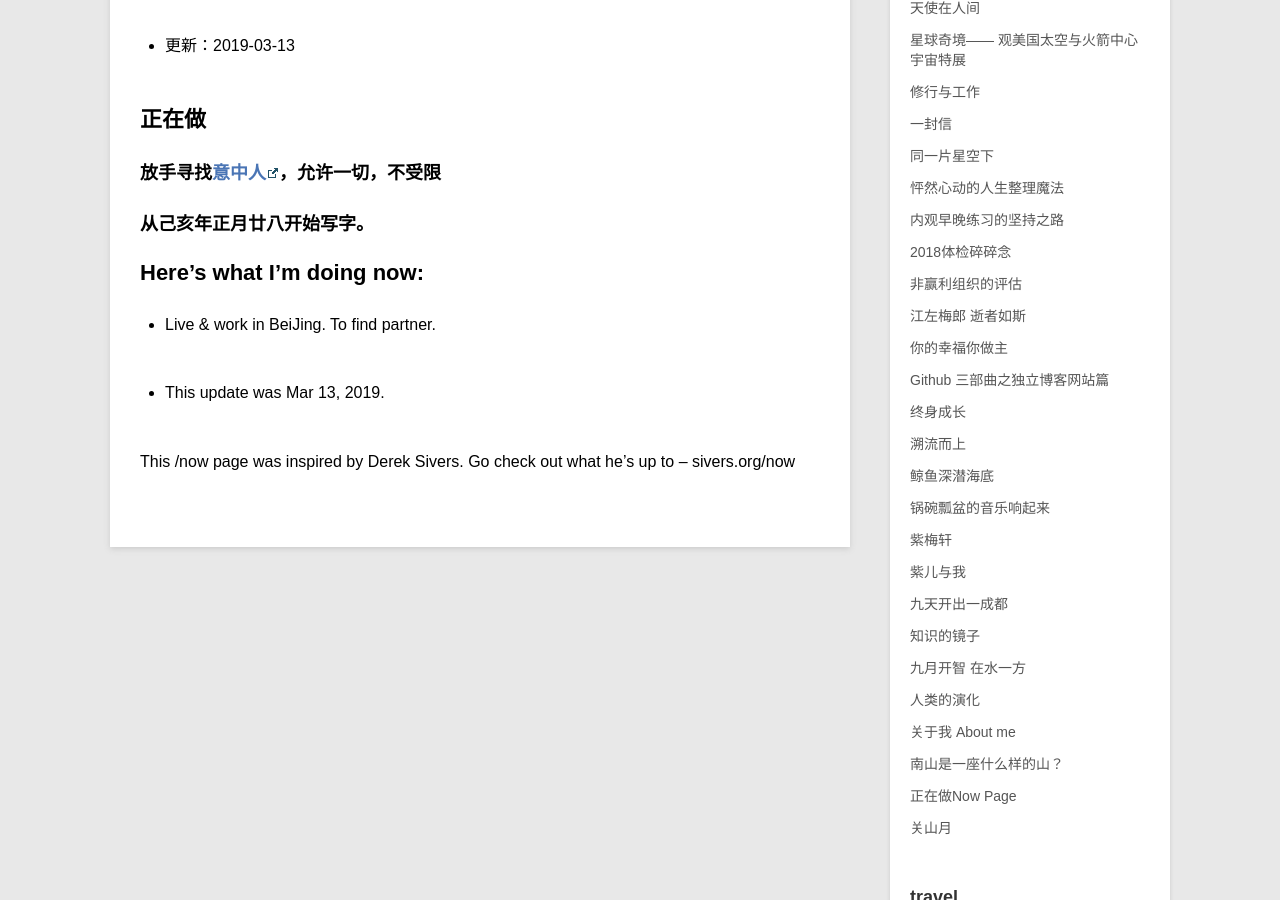
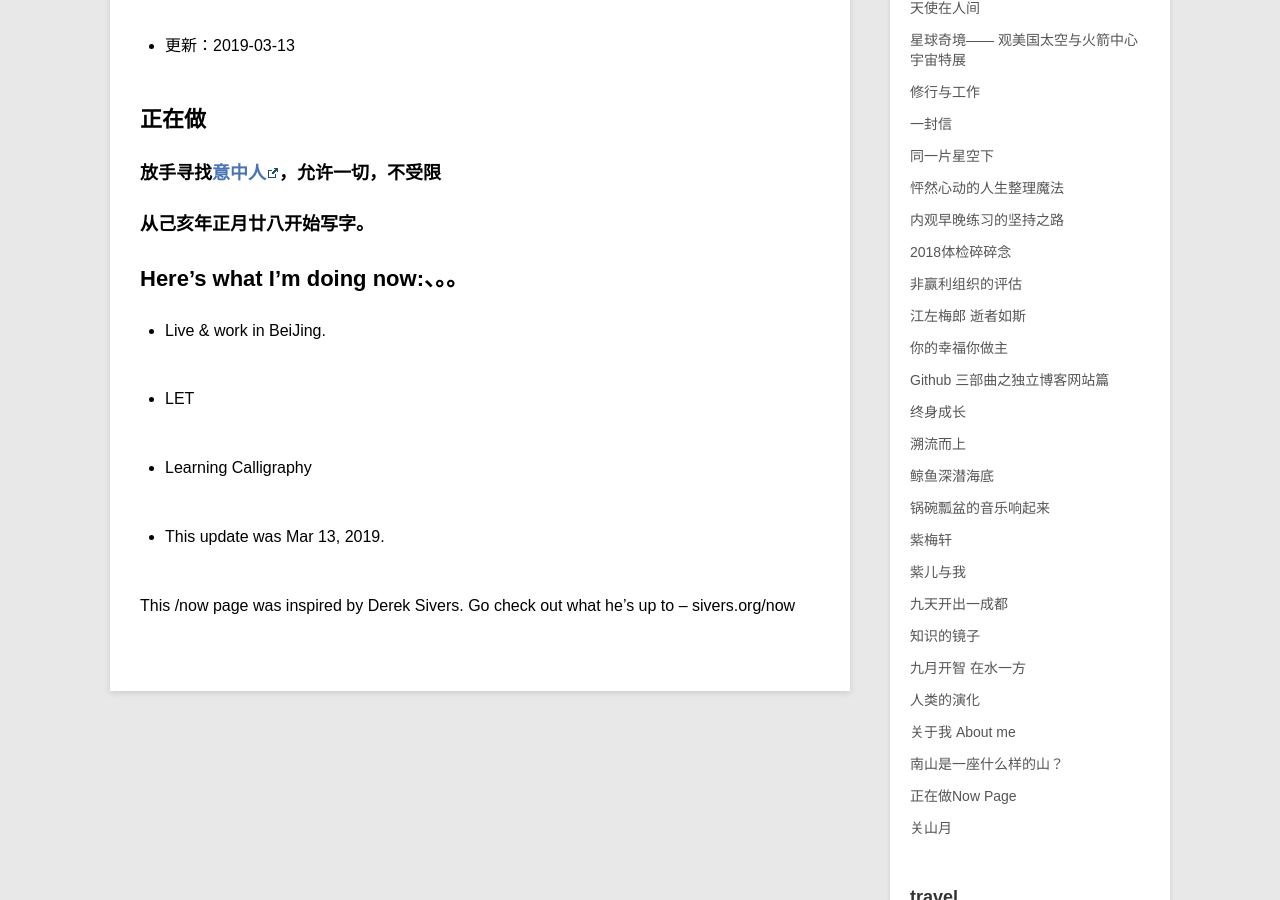
Before and after one commit to violettianjie/violettianjie.github.io, a Jekyll site: the page built from _posts/blog/2017-09-03-now.md, in a window 1280 px wide and 900 px high, scrolled down 341 px. Built offline with Jekyll 4.4.1, drawn with Linux system fonts in a browser that asks for light colours; comment, search, counter and statistics services are not loaded.

Commit message:
Update 2017-09-03-now.md

```diff
--- a/_posts/blog/2017-09-03-now.md
+++ b/_posts/blog/2017-09-03-now.md
@@ -23,9 +23,13 @@ category: blog
 
 
 
-## Here’s what I’m doing now:
+## Here’s what I’m doing now:、。。
 
-- Live & work in BeiJing. To find partner.
+- Live & work in BeiJing.
+
+- LET
+
+- Learning Calligraphy
 
 
 - This update was Mar 13, 2019.
```
